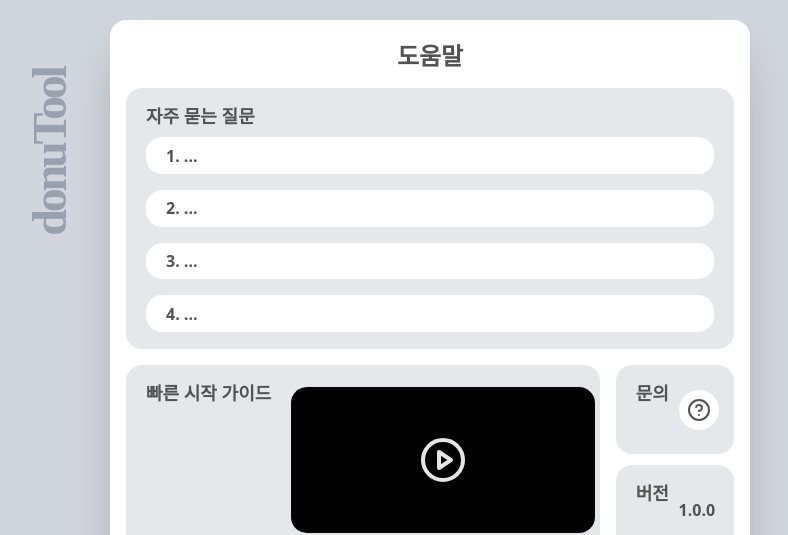
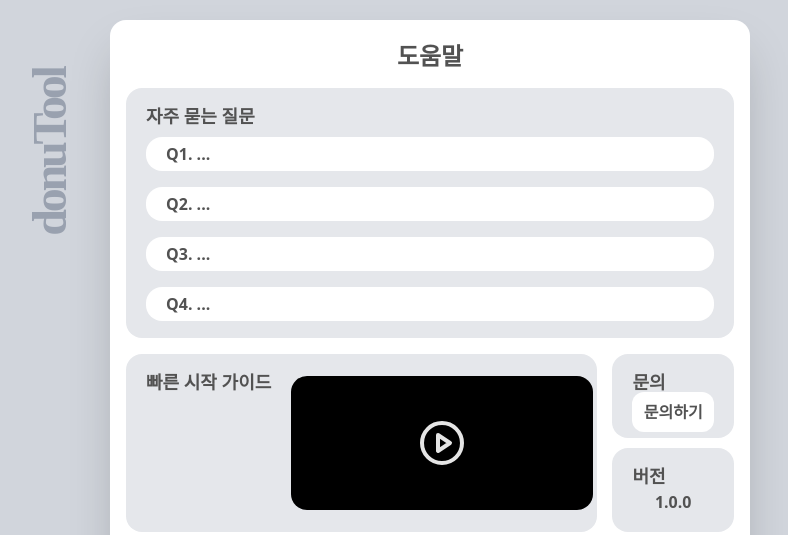
Before and after one commit to donuTool/donuTool-frontend, a React (Vite) app: page /help in a window 1280 px wide. Shown: the top 535 px of the page, without its empty margins (210-998 px from the left). Built offline with nearby package versions, Linux system fonts and the light colour scheme; a web font is replaced by a local one.

Commit message:
feat: 도움말 페이지 정적 구현 #1

```diff
--- a/src/App.tsx
+++ b/src/App.tsx
@@ -5,6 +5,7 @@ import InstructionsPage from "@/pages/InstructionsPage";
 import AccountPage from "@/pages/AccountPage";
 import StatsPage from "@/pages/StatsPage";
 import BackgroundPage from "@/pages/BackgroundPage";
+import QuestionPage from "./pages/QuestionPage";
 
 function App() {
   return (
@@ -13,6 +14,26 @@ function App() {
         <Routes>
           <Route path="/" element={<DashboardPage />} />
           <Route path="/help" element={<InstructionsPage />} />
+          <Route
+            path="/help/question/1"
+            element={<QuestionPage title="Question 1" />}
+          />
+          <Route
+            path="/help/question/2"
+            element={<QuestionPage title="Question 2" />}
+          />
+          <Route
+            path="/help/question/3"
+            element={<QuestionPage title="Question 3" />}
+          />
+          <Route
+            path="/help/question/4"
+            element={<QuestionPage title="Question 4" />}
+          />
+          <Route
+            path="/help/contact"
+            element={<QuestionPage title="Contact Us" />}
+          />
           <Route path="/account" element={<AccountPage />} />
           <Route path="/stats" element={<StatsPage />} />
           <Route path="/buttons" element={<ButtonSettingsPage />} />
--- a/src/pages/InstructionsPage.tsx
+++ b/src/pages/InstructionsPage.tsx
@@ -1,5 +1,5 @@
+import { Link } from "react-router-dom";
 import Card from "@/components/Card";
-import QuestionIcon from "@/assets/question-mark.svg?react";
 import PlayIcon from "@/assets/circle-play.svg?react";
 
 export default function InstructionsPage() {
@@ -11,18 +11,30 @@ export default function InstructionsPage() {
       <Card
         children={
           <div className="flex h-[95%] w-[100%] translate-y-4 flex-col justify-center gap-4">
-            <div className="dark:text-donutool-bright dark:bg-donutool-button flex h-[25%] w-full items-center justify-start rounded-2xl bg-white px-5 font-semibold text-neutral-600 transition duration-300">
-              1. ...
-            </div>
-            <div className="dark:text-donutool-bright dark:bg-donutool-button flex h-[25%] w-full items-center justify-start rounded-2xl bg-white px-5 font-semibold text-neutral-600 transition duration-300">
-              2. ...
-            </div>
-            <div className="dark:text-donutool-bright dark:bg-donutool-button flex h-[25%] w-full items-center justify-start rounded-2xl bg-white px-5 font-semibold text-neutral-600 transition duration-300">
-              3. ...
-            </div>
-            <div className="dark:text-donutool-bright dark:bg-donutool-button flex h-[25%] w-full items-center justify-start rounded-2xl bg-white px-5 font-semibold text-neutral-600 transition duration-300">
-              4. ...
-            </div>
+            <Link
+              to="/help/question/1"
+              className="dark:text-donutool-bright dark:bg-donutool-button flex h-[25%] w-full items-center justify-start rounded-2xl bg-white px-5 font-semibold text-neutral-600 transition duration-300"
+            >
+              Q1. ...
+            </Link>
+            <Link
+              to="/help/question/2"
+              className="dark:text-donutool-bright dark:bg-donutool-button flex h-[25%] w-full items-center justify-start rounded-2xl bg-white px-5 font-semibold text-neutral-600 transition duration-300"
+            >
+              Q2. ...
+            </Link>
+            <Link
+              to="/help/question/3"
+              className="dark:text-donutool-bright dark:bg-donutool-button flex h-[25%] w-full items-center justify-start rounded-2xl bg-white px-5 font-semibold text-neutral-600 transition duration-300"
+            >
+              Q3. ...
+            </Link>
+            <Link
+              to="/help/question/4"
+              className="dark:text-donutool-bright dark:bg-donutool-button flex h-[25%] w-full items-center justify-start rounded-2xl bg-white px-5 font-semibold text-neutral-600 transition duration-300"
+            >
+              Q4. ...
+            </Link>
           </div>
         }
         title="자주 묻는 질문"
@@ -43,9 +55,12 @@ export default function InstructionsPage() {
         <div className="flex h-full w-[20%] flex-col gap-[6%]">
           <Card
             children={
-              <button className="group dark:bg-donutool-button dark:hover:bg-donutool-bg flex h-10 w-10 translate-x-6 cursor-pointer items-center justify-center rounded-full bg-white transition duration-300 hover:bg-neutral-300">
-                <QuestionIcon className="dark:stroke-donutool-text stroke-neutral-600 transition duration-300 group-hover:stroke-neutral-100" />
-              </button>
+              <Link
+                to="/help/contact"
+                className="dark:bg-donutool-button dark:hover:bg-donutool-bg dark:text-donutool-bright flex h-10 w-22 translate-y-4 cursor-pointer items-center justify-center rounded-xl bg-white font-semibold text-neutral-600 transition duration-300 hover:bg-neutral-300 hover:text-white"
+              >
+                문의하기
+              </Link>
             }
             title="문의"
             width={100}
@@ -53,7 +68,7 @@ export default function InstructionsPage() {
           />
           <Card
             children={
-              <div className="dark:text-donutool-bright translate-x-5.5 font-semibold text-neutral-600 transition duration-300">
+              <div className="dark:text-donutool-bright translate-y-3 font-semibold text-neutral-600 transition duration-300">
                 1.0.0
               </div>
             }
@@ -82,7 +97,7 @@ export default function InstructionsPage() {
         }
         title="커뮤니티"
         width={95}
-        height={15}
+        height={17}
       />
     </>
   );
--- /dev/null
+++ b/src/pages/QuestionPage.tsx
@@ -0,0 +1,14 @@
+import Card from "@/components/Card";
+import GoBackButton from "@/components/buttons/GoBackButton";
+
+export default function QuestionPage({ title }: { title: string }) {
+  return (
+    <>
+      <GoBackButton />
+      <div className="dark:text-donutool-bright mt-5 text-2xl font-semibold text-neutral-600 transition duration-300">
+        {title}
+      </div>
+      <Card children={<div></div>} title="" width={95} height={90} />
+    </>
+  );
+}
```
Also changed, not shown: src/assets/chevron-left.svg (added).
